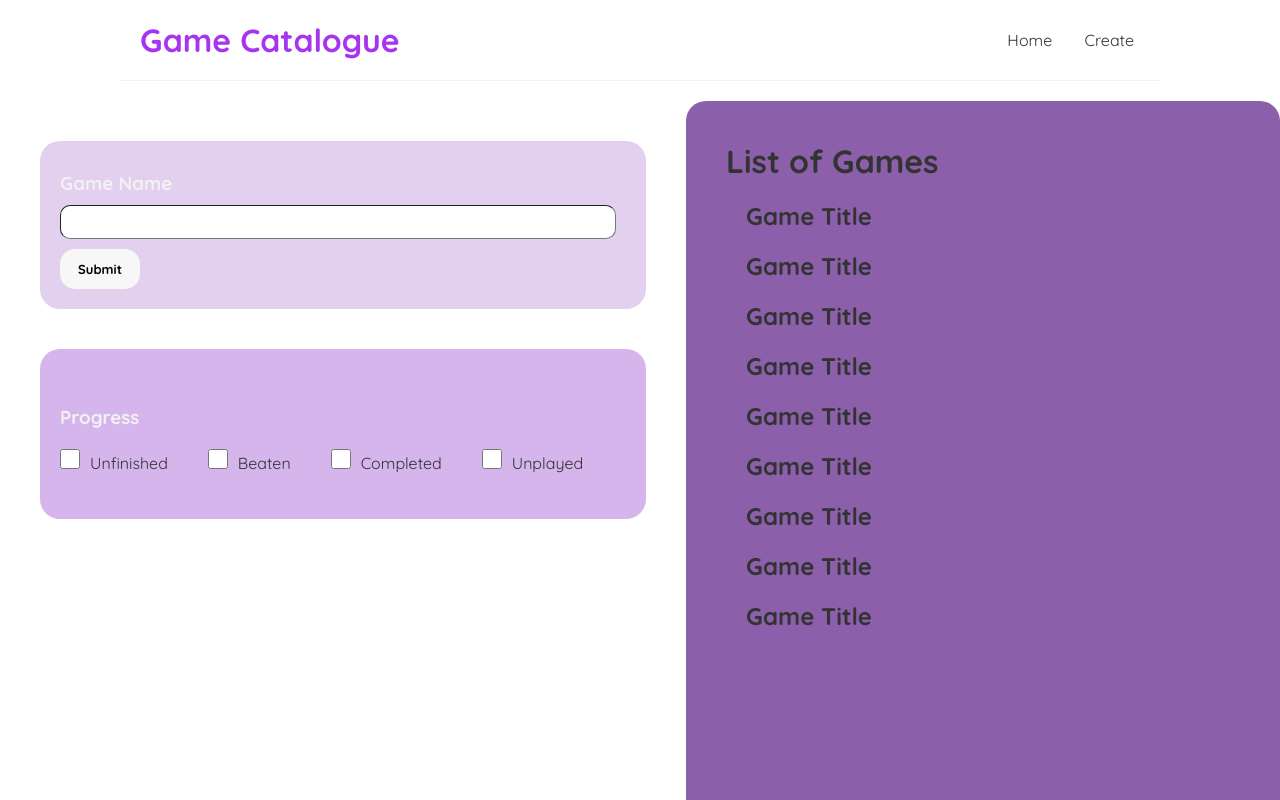
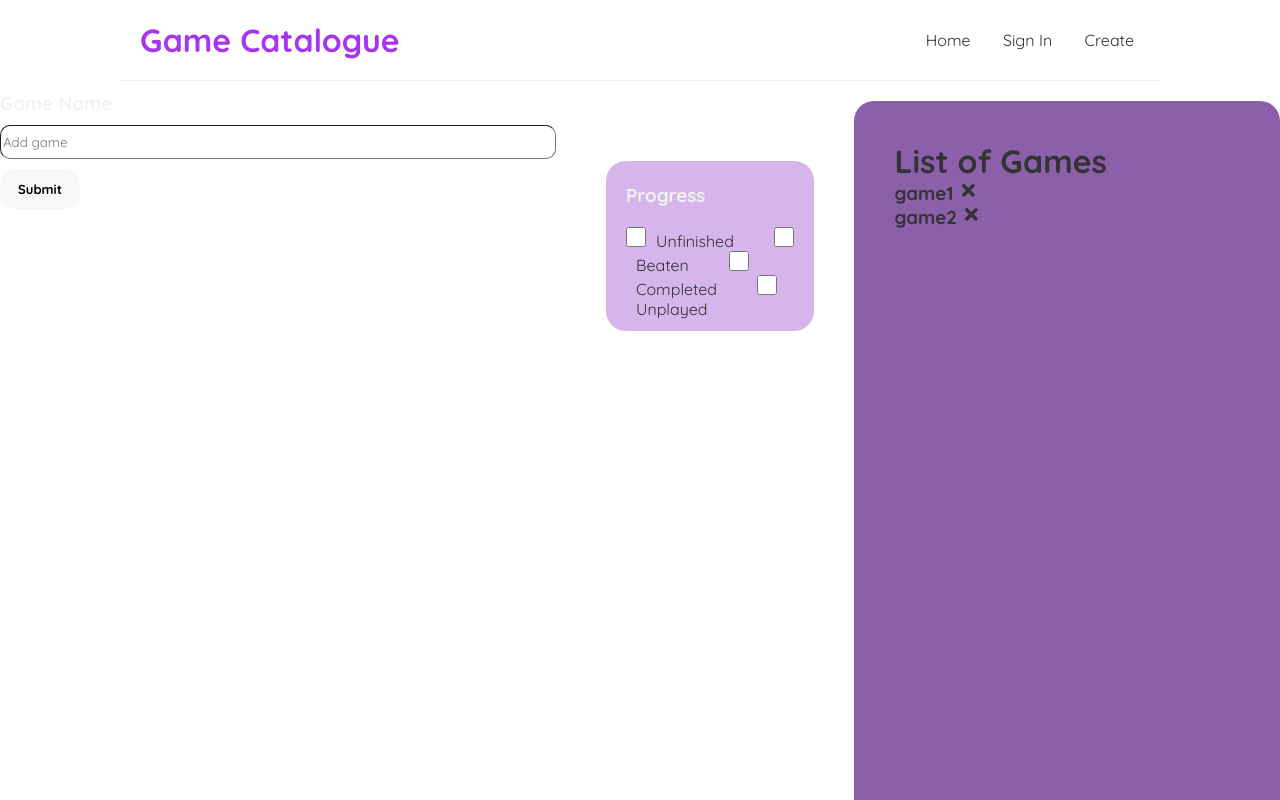
Before and after one commit to Robert56th/react-project-demo, a React (Create React App) app: page /create in a window 1280 px wide. Shown: the top 800 px of the page. Built offline with nearby package versions, Linux system fonts and the light colour scheme.

Commit message:
add/delete feature added, defined default data obj -Co

```diff
--- a/package.json
+++ b/package.json
@@ -8,8 +8,9 @@
     "@testing-library/user-event": "^13.5.0",
     "react": "^17.0.2",
     "react-dom": "^17.0.2",
+    "react-icons": "^4.3.1",
     "react-router-dom": "^6.2.2",
-    "react-scripts": "5.0.0",
+    "react-scripts": "^5.0.0",
     "web-vitals": "^2.1.4"
   },
   "scripts": {
--- a/src/App.js
+++ b/src/App.js
@@ -1,18 +1,43 @@
-import GameCatalog from "./GameCat";
 import Navbar from "./Navbar";
 import Home from "./Home";
-import { BrowserRouter as Router, Route, Routes} from 'react-router-dom';
 import SignIn from "./SignIn";
+import GameCatalog from "./GameCat";
+import { useState } from "react"
+import { BrowserRouter as Router, Route, Routes } from 'react-router-dom';
 
 function App() {
+  const [games, setGames] = useState([
+    {
+        id: 1,
+        text: 'game1',
+    },
+    {
+        id: 2,
+        text: 'game2',
+    },
+  ])
+
+  const addGame = (game) => {
+    const id = () => games.length + 1
+    const newGame = {id, ...game}
+    setGames([...games, newGame])
+  }
+
+  const deleteGame = (id) => {
+    setGames(games.filter((game) => game.id !== id))
+  }
+
   return (
     <Router>
       <div className="App">
         <Navbar/>
         <Routes>
-          <Route exact path="/" element={<Home/>}/>
-          {/* <Route exact path="/SignIn" element={<SignIn/>}/> */}
-          <Route exact path="/Create" element = {<GameCatalog/>}/>
+          <Route exact path="/home" element={<Home/>}/>
+
+          <Route exact path="/create" element={<GameCatalog
+          games={games} onAdd={addGame} onDelete={deleteGame} />}/>
+
+          <Route exact path="/signin" element={<SignIn/>}/>
         </Routes>
       </div>
     </Router>
--- a/src/GameCat.js
+++ b/src/GameCat.js
@@ -1,22 +1,51 @@
 import GameInfo from "./GameInfo";
-import GameProgress from "./gameProg";
+import GameProgress from "./GameProg";
 import ListofGames from "./ListofGames";
+import { useState } from 'react'
 
+const GameCatalog = ({ games, onAdd, onDelete }) => {
+  const [text, setText] = useState('')
 
-const GameCatalog = () => {
+  const onSubmit = (e) => {
+    e.preventDefault()
+
+    if(!text) {
+        alert('Please add game')
+        return
+    }
+
+    onAdd({ text })
+
+    setText('')
+  }
+
     return (
-    <div className="gamecatalog">
+      <form className="add-form" onSubmit={onSubmit}>
+        <div className="gamecatalog">
+          <div className="gameinfo">
+            <h3>Game Name</h3>
+            <input type="text" placeholder='Add game' value={text}
+            onChange={(e) => setText(e.target.value)}>
+            </input>
+            <button type="submit" value='Add game'>Submit</button>
+          </div>
 
-      <div className="rightcontent">
-        <GameInfo/>
-        <GameProgress/>
-      </div>
-      <div className="leftcontent">
-        <h1>List of Games</h1>
-        <ListofGames/>
-      </div>
+          <div className="rightcontent">
+            <GameProgress />
+          </div>
 
-    </div> );
+          <div className="leftcontent">
+            <h1>List of Games</h1>
+            <ListofGames />
+
+            {games.map((game) => (
+            <GameInfo key={games.id} game={game}
+            onDelete={onDelete}/>
+            ))}
+          </div>
+        </div>
+      </form>
+    );
 }
 
 export default GameCatalog;
--- a/src/GameInfo.js
+++ b/src/GameInfo.js
@@ -1,14 +1,14 @@
+import { FaTimes} from 'react-icons/fa'
 
-const GameInfo = () => {
+const GameInfo = ({ game, onDelete }) => {
     return (
-        <gi className="gameinfo">
-            <div className="labelContainer">
-                <h3>Game Name</h3>
-                <input type="text"></input>
-                <button>Submit</button>
-            </div>
+        <div className='games'>
+            <h3>{game.text} <FaTimes style={{color:
+            'red', cursor: 'pointer'}}
+            onClick={() => onDelete(game.id)} ></FaTimes>
+            </h3>
+        </div>
 
-        </gi>
      );
 }
 
--- a/src/Home.js
+++ b/src/Home.js
@@ -1,6 +1,6 @@
 const Home = () => {
     return (
-        <h1>Homepage mga tropa</h1>
+        <h1>Homepage</h1>
      );
 }
 
--- a/src/ListofGames.js
+++ b/src/ListofGames.js
@@ -1,16 +1,6 @@
 const ListofGames = () => {
     return (
         <div className="listofgames">
-            <h2>Game Title</h2>
-            <h2>Game Title</h2>
-            <h2>Game Title</h2>
-            <h2>Game Title</h2>
-            <h2>Game Title</h2>
-            <h2>Game Title</h2>
-            <h2>Game Title</h2>
-            <h2>Game Title</h2>
-            <h2>Game Title</h2>
-
         </div>
      );
 }
--- a/src/Navbar.js
+++ b/src/Navbar.js
@@ -2,10 +2,11 @@ const Navbar = () => {
     return (
         <nav className="navbar">
             <h1>Game Catalogue</h1>
+
             <div className="links">
-                <a href ="/"> Home</a>
-                <a href ="/Create"> Create</a>
-                {/* <a href ="/SignIn"> Sign In</a> */}
+                <a href ="/home"> Home</a>
+                <a href ="/signin"> Sign In</a>
+                <a href ="/create"> Create</a>
             </div>
         </nav>
      );
--- a/src/SignIn.js
+++ b/src/SignIn.js
@@ -18,7 +18,6 @@ const SignIn = () => {
                     </div>
                 </div>
 
-
                 <button>Submit</button>
             </div>
         </card>
--- a/src/gameProg.js
+++ b/src/gameProg.js
@@ -1,6 +1,6 @@
-const GameProgress = () => {
+const GameProg = () => {
     return (
-        <gp className="gameprogress">
+        <gp className='gameprogress'>
             <div className="progress">
                 <h3>Progress</h3>
                 <div>
@@ -21,4 +21,4 @@ const GameProgress = () => {
      );
 }
 
-export default GameProgress;
+export default GameProg;
--- a/src/index.css
+++ b/src/index.css
@@ -1,4 +1,6 @@
 @import url('https://fonts.googleapis.com/css2?family=Quicksand:wght@300;400;500;600;700&display=swap');
+@import url('https://fonts.googleapis.com/css2?family=Poppins:wght@300;400&display=swap');
+
 /* base styles */
 * {
   margin: 0;
```
Also changed, not shown: 1 other file (tests, documents, lock files or other folders).
